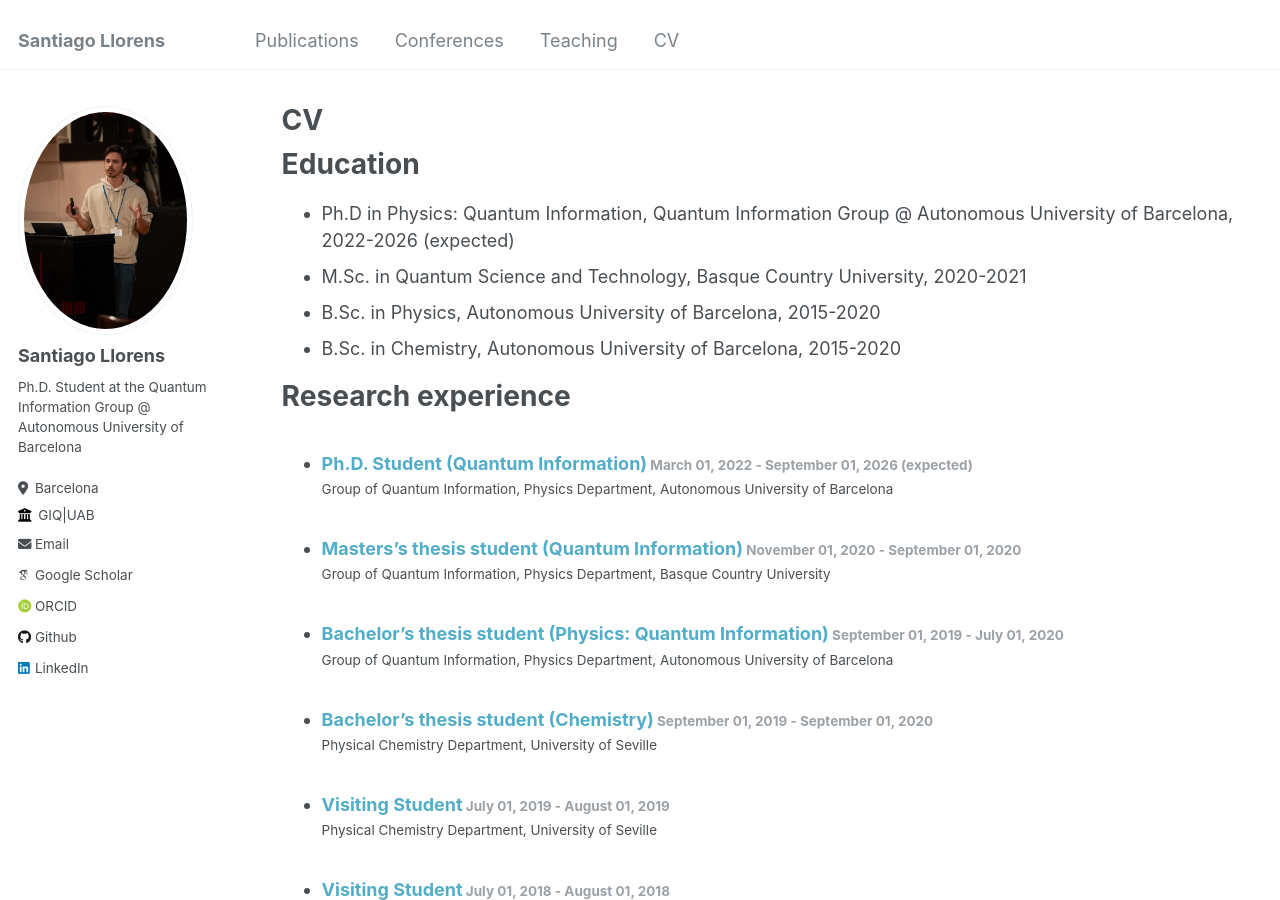
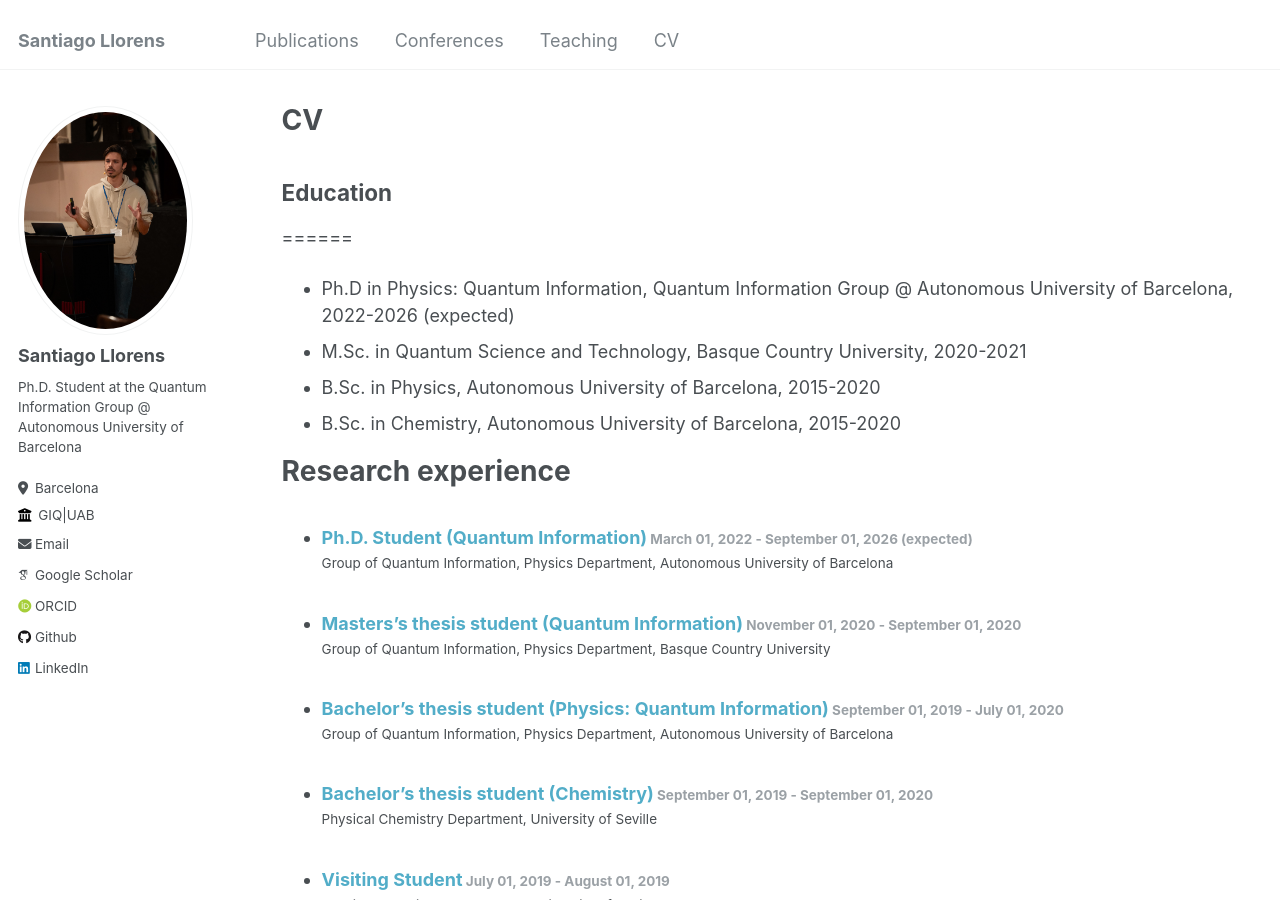
Before and after one commit to SantiagoLlorens/SantiagoLlorens.github.io, a Jekyll site: the page built from _pages/cv.md, in a window 1280 px wide and 900 px high. Built offline with Jekyll 4.4.1, drawn with Linux system fonts in a browser that asks for light colours; some web fonts are replaced.

Commit message:
Update cv.md

```diff
--- a/_pages/cv.md
+++ b/_pages/cv.md
@@ -9,7 +9,7 @@ redirect_from:
 
 {% include base_path %}
 
-Education
+## Education
 ======
 * Ph.D in Physics: Quantum Information, Quantum Information Group @ Autonomous University of Barcelona, 2022-2026 (expected)
 * M.Sc. in Quantum Science and Technology, Basque Country University, 2020-2021
```
